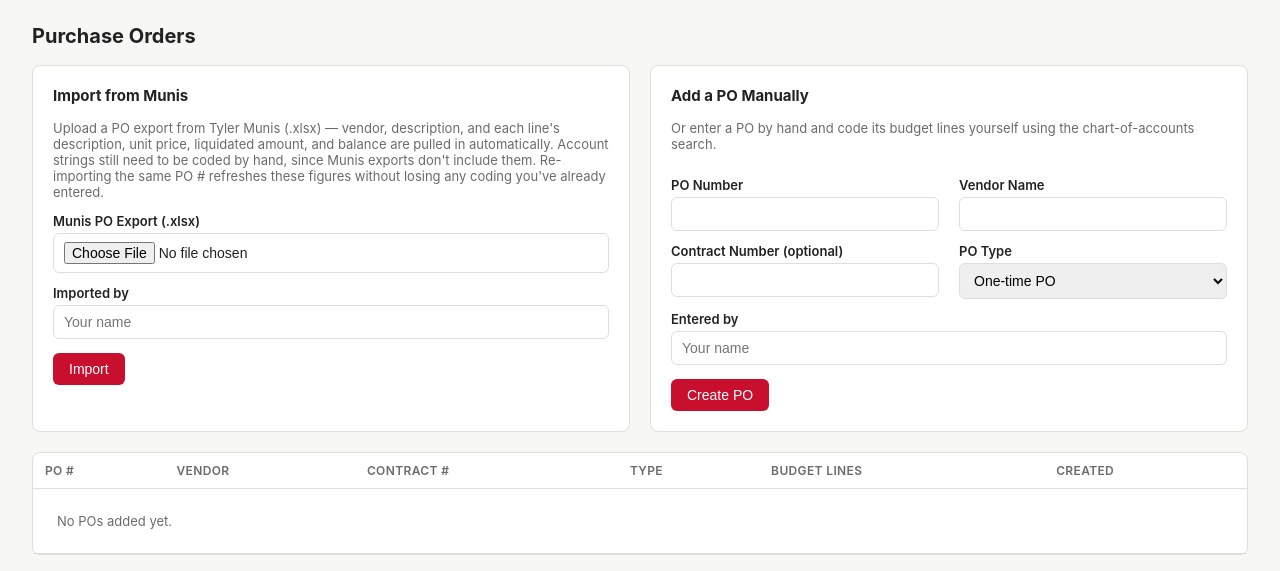
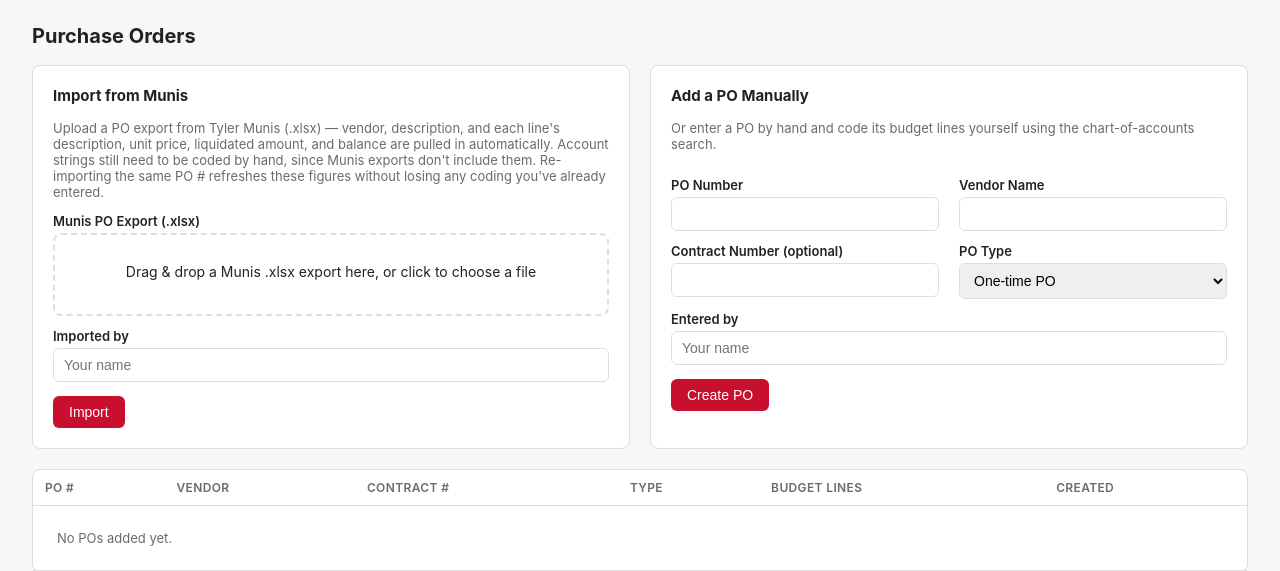
Before and after one commit to elliottschwimmer/pw-invoice-manager, a Flask app: page /purchase-orders in a window 1280 px wide. Shown: the part 64-635 px from the top of the page. Run offline with Flask 3, Linux system fonts and the light colour scheme; data that the repository does not hold is empty; some libraries are stand-ins or nearby versions.

Commit message:
Add drag-and-drop upload for the Munis PO spreadsheet import

```diff
--- a/templates/purchase_orders.html
+++ b/templates/purchase_orders.html
@@ -19,11 +19,52 @@
       <p class="muted">Upload a PO export from Tyler Munis (.xlsx) — vendor, description, and each line's description, unit price, liquidated amount, and balance are pulled in automatically. Account strings still need to be coded by hand, since Munis exports don't include them. Re-importing the same PO # refreshes these figures without losing any coding you've already entered.</p>
       <form method="post" action="{{ url_for('import_munis') }}" enctype="multipart/form-data">
         <label>Munis PO Export (.xlsx)</label>
-        <input type="file" name="munis_file" accept=".xlsx" required>
+        <div class="dropzone" id="munis-dropzone">
+          <p class="dropzone-text">Drag &amp; drop a Munis .xlsx export here, or click to choose a file</p>
+          <p class="dropzone-filename muted" id="munis-dropzone-filename"></p>
+          <input type="file" name="munis_file" id="munis-file-input" accept=".xlsx" required style="display:none;">
+        </div>
         <label>Imported by</label>
         <input type="text" name="uploaded_by" placeholder="Your name">
         <button class="btn" type="submit" style="margin-top:14px;">Import</button>
       </form>
+      <script>
+        (function () {
+          const zone = document.getElementById('munis-dropzone');
+          const input = document.getElementById('munis-file-input');
+          const filenameEl = document.getElementById('munis-dropzone-filename');
+          if (!zone || !input) return;
+
+          function showFilename() {
+            filenameEl.textContent = input.files.length ? input.files[0].name : '';
+          }
+
+          zone.addEventListener('click', function () { input.click(); });
+          input.addEventListener('change', showFilename);
+
+          ['dragenter', 'dragover'].forEach(function (evt) {
+            zone.addEventListener(evt, function (e) {
+              e.preventDefault();
+              e.stopPropagation();
+              zone.classList.add('dropzone-active');
+            });
+          });
+          ['dragleave', 'drop'].forEach(function (evt) {
+            zone.addEventListener(evt, function (e) {
+              e.preventDefault();
+              e.stopPropagation();
+              zone.classList.remove('dropzone-active');
+            });
+          });
+          zone.addEventListener('drop', function (e) {
+            const files = e.dataTransfer.files;
+            if (files && files.length) {
+              input.files = files;
+              showFilename();
+            }
+          });
+        })();
+      </script>
     </div>
 
     <div class="card">
```
